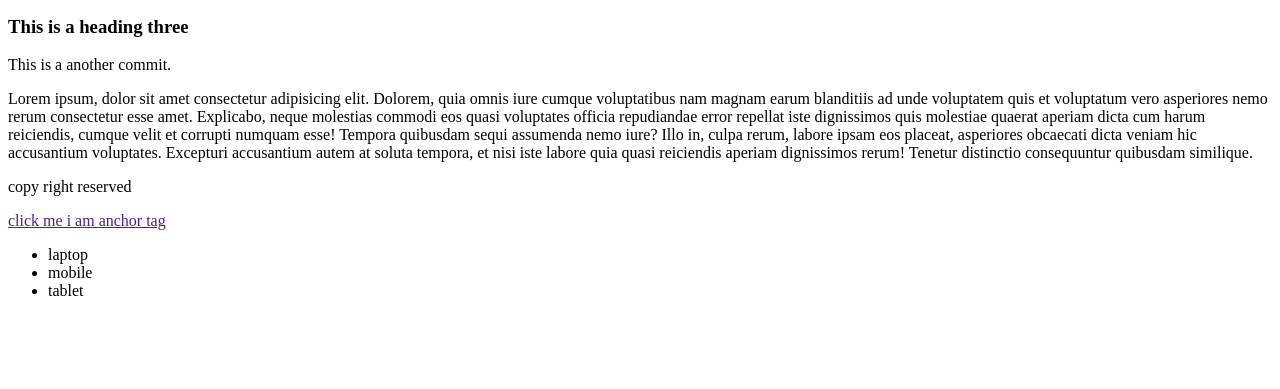
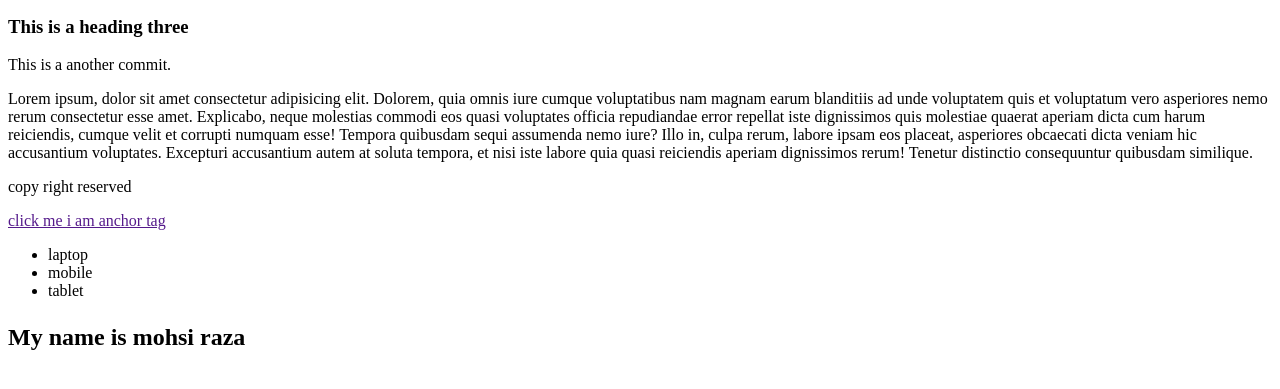
Before and after one commit to mohsinraza32/my-first-website, a plain HTML site: page index.html in a window 1280 px wide. Shown: the part 101-490 px from the top of the page. Drawn offline with Linux system fonts and the light colour scheme.

Commit message:
last h2 heading

```diff
--- a/index.html
+++ b/index.html
@@ -30,5 +30,8 @@
     <li>mobile</li>
     <li>tablet</li>
 </ul>
+<h2>
+    <p>My name is mohsi raza </p>
+</h2>
 
 </html>
```
